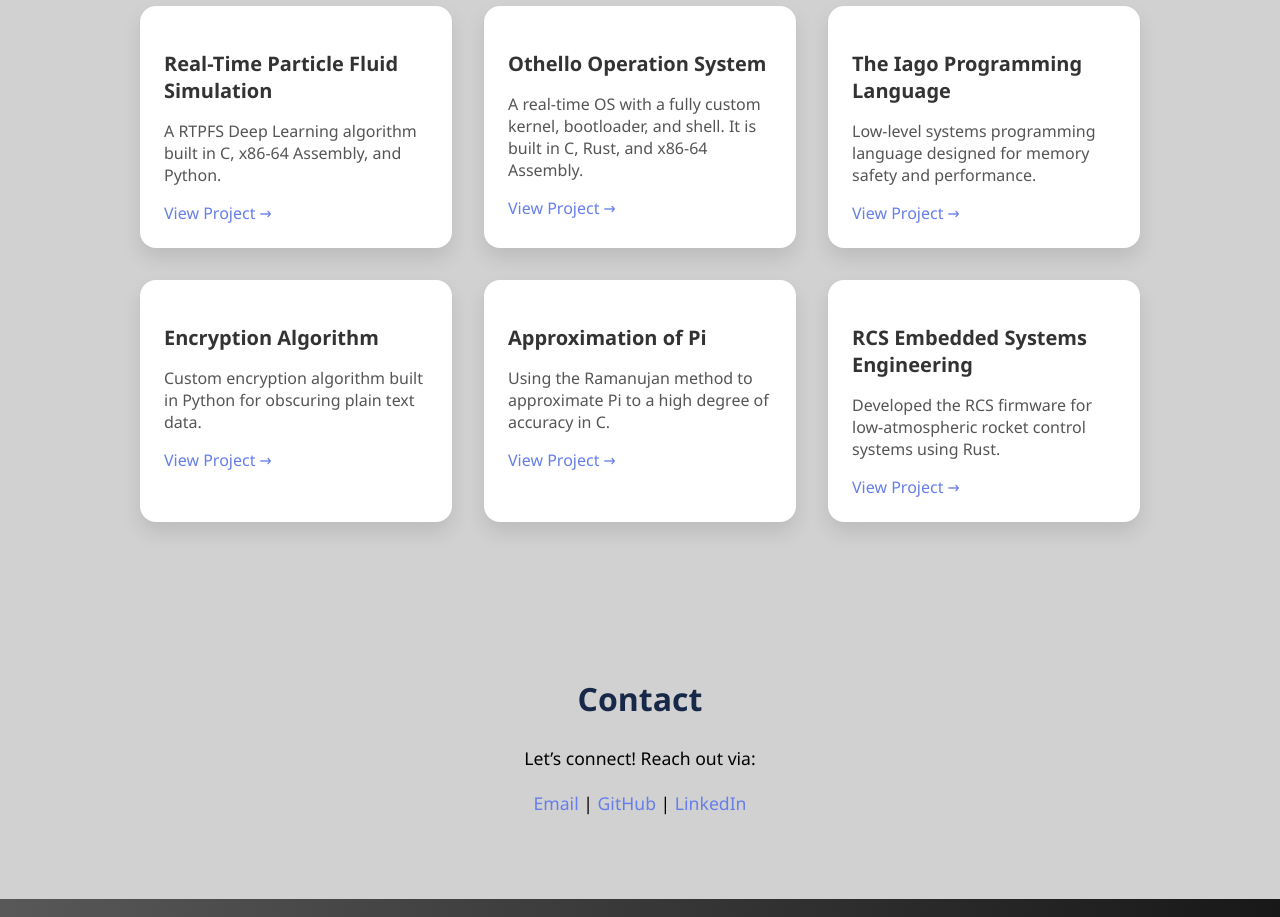
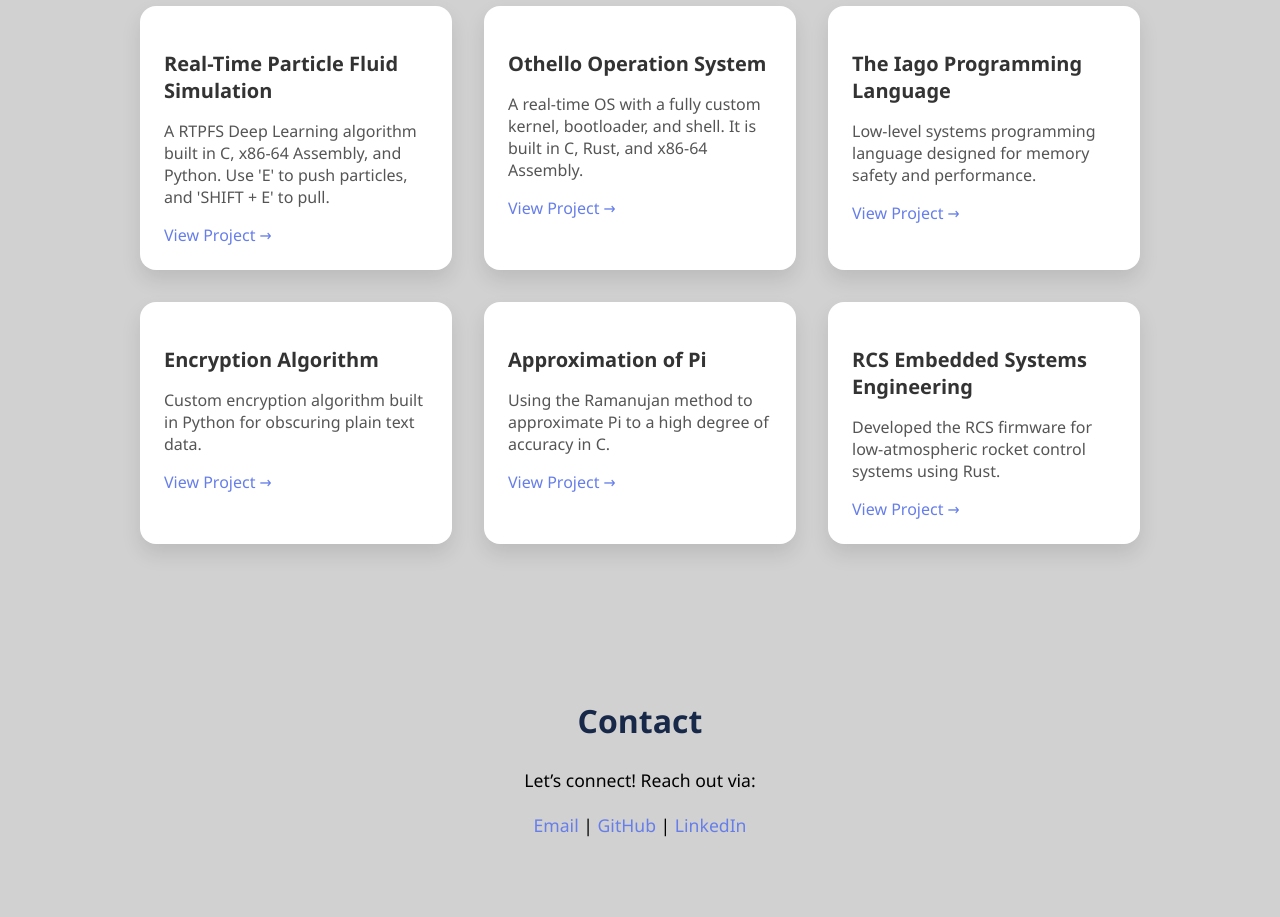
Before and after one commit to Siman73000/React-Portfolio, a React (Vite) app in the folder port/: page / in a window 1280 px wide. Shown: the part 1320-2237 px from the top of the page. Built offline with nearby package versions, Linux system fonts and the light colour scheme.

Commit message:
push to prod.

```diff
--- a/port/App.jsx
+++ b/port/App.jsx
@@ -8,8 +8,8 @@ export default function App() {
     {
       title: "Real-Time Particle Fluid Simulation",
       description:
-        "A RTPFS Deep Learning algorithm built in C, x86-64 Assembly, and Python.",
-      link: "https://github.com/Siman73000/Real-Time-Hydrodynamics-PFS",
+        "A RTPFS Deep Learning algorithm built in C, x86-64 Assembly, and Python. Use 'E' to push particles, and 'SHIFT + E' to pull.",
+      link: "https://siman73000.github.io/RTPFS_Website/",
     },
     {
       title: "Othello Operation System",
```
